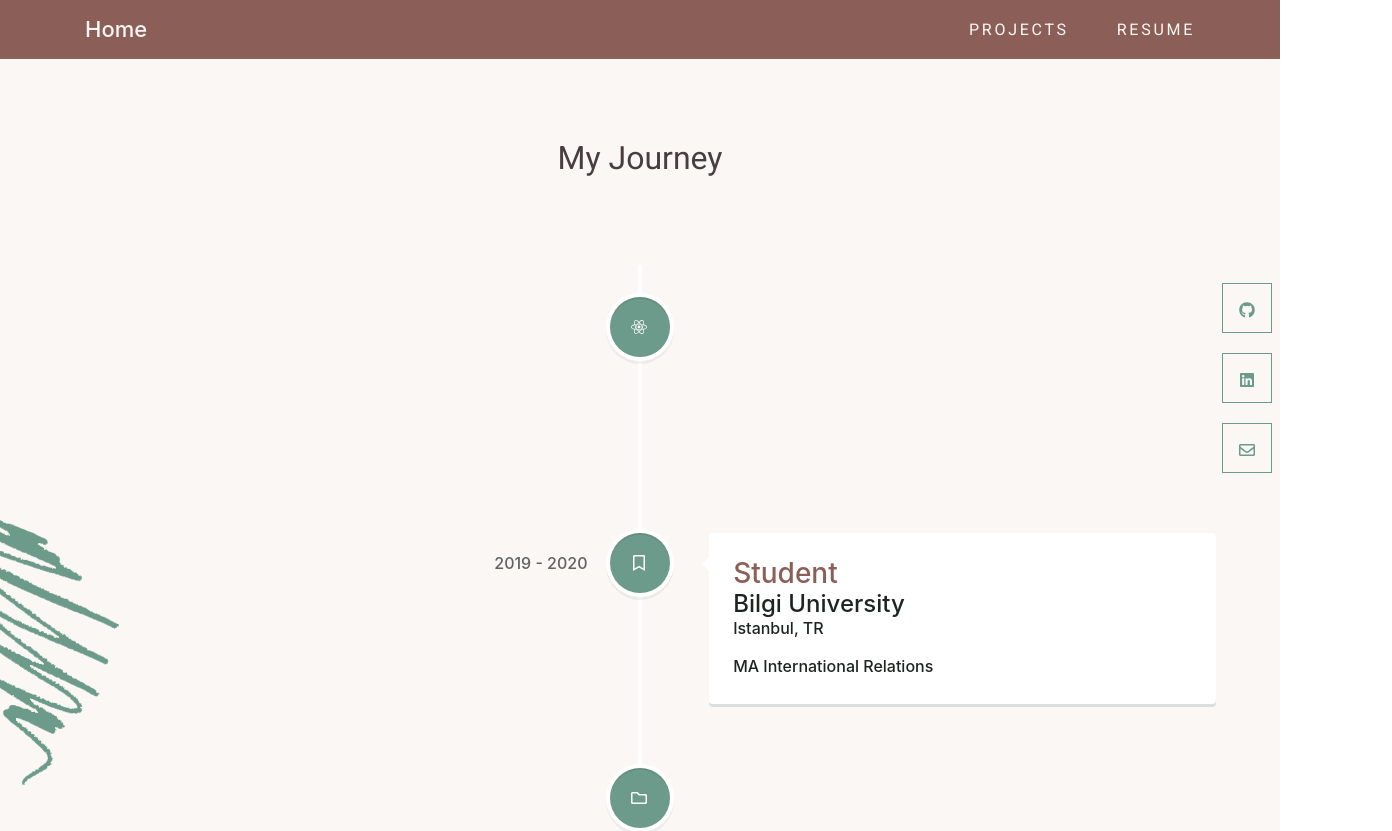
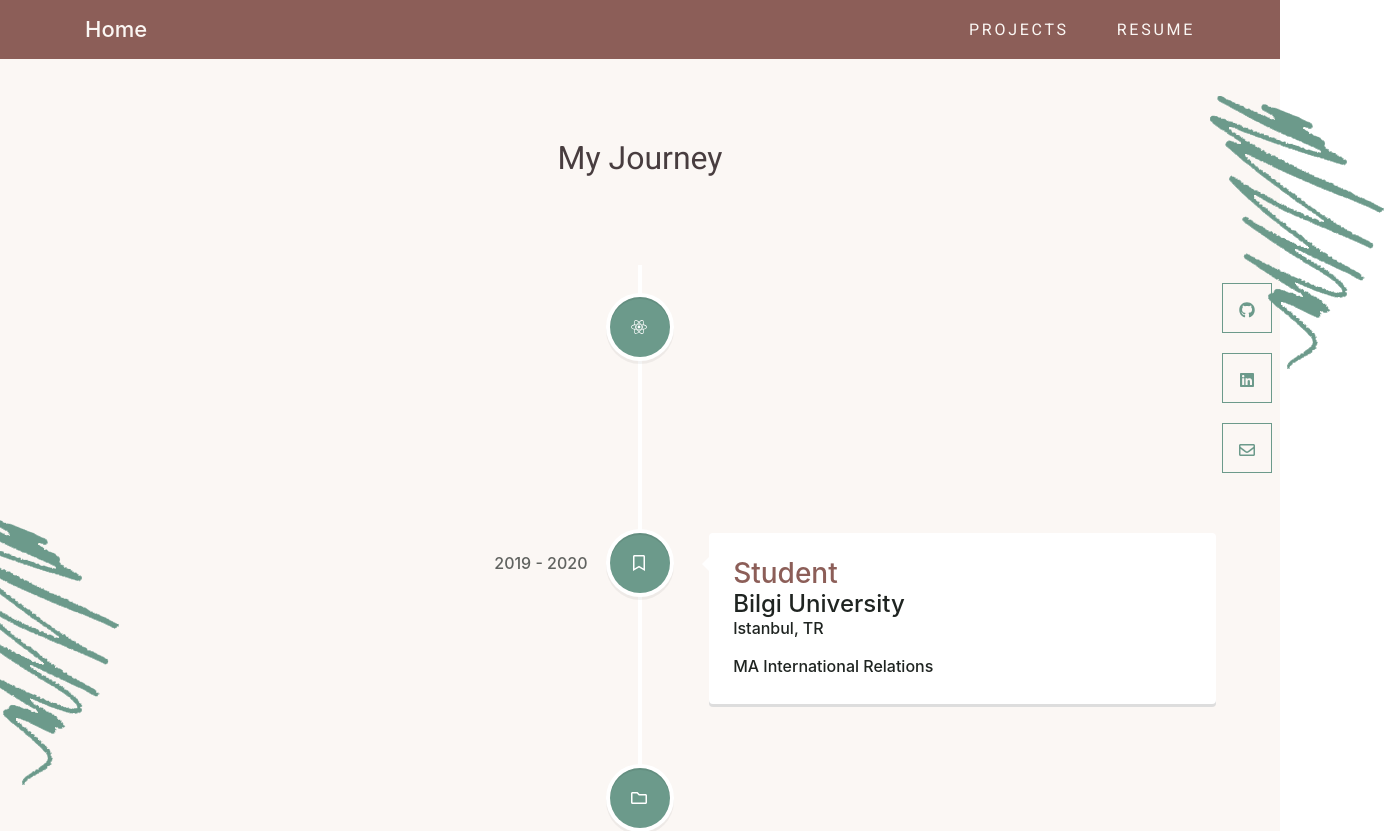
Before and after one commit to jennethydyrova/my-portfolio, a React (Create React App) app: page /resume in a window 1280 px wide. Shown: the top 831 px of the page, 1392 px wide, since content can reach past the window. Built offline with nearby package versions, Linux system fonts and the light colour scheme.

Commit message:
add image in resume page

```diff
--- a/src/containers/ResumePage/index.js
+++ b/src/containers/ResumePage/index.js
@@ -6,7 +6,7 @@ import {
 import { FontAwesomeIcon } from "@fortawesome/react-fontawesome";
 import { faBookmark, faFolder } from "@fortawesome/free-regular-svg-icons";
 import { faReact } from "@fortawesome/free-brands-svg-icons";
-import greenyLeaf from "../../components/HomeMainInfo/images/greenyLeaf.png";
+import greenyLine2 from "../../components/HomeMainInfo/images/greenyLine2.png";
 import greenyLine from "../../components/HomeMainInfo/images/greenyLine.png";
 import "./index.scss";
 
@@ -14,7 +14,7 @@ const ResumePage = () => {
   return (
     <div>
       <div className="greenyRes">
-        <img src={greenyLeaf} alt="Greeny leaf" className="greenyLeaf" />
+        <img src={greenyLine} alt="Greeny line" className="greenyLine2" />
         <img src={greenyLine} alt="Greeny line" className="greenyLine" />
       </div>
       <div className="resumePage">
--- a/src/containers/ResumePage/index.scss
+++ b/src/containers/ResumePage/index.scss
@@ -6,6 +6,12 @@
     position: absolute;
     margin-left: -4rem;
     top: 26rem;
+  }
+
+  img.greenyLine2 {
+    position: absolute;
+    margin-right: -8rem;
+    right: 1rem;
   }
 }
 
```
Also changed, not shown: src/components/HomeMainInfo/images/greenyLine2.png (added).
